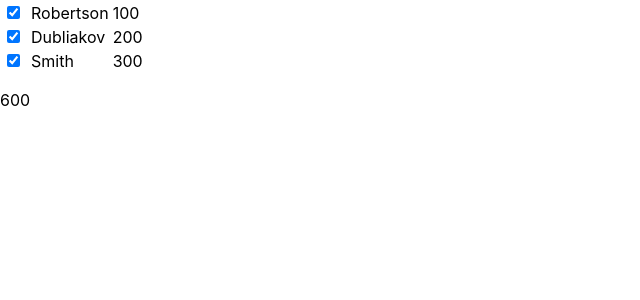
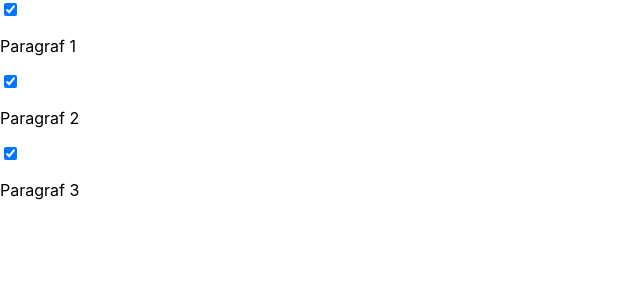
Before and after one commit to IrshakAnna-Mariia/LearnReact, a React (Create React App) app in the folder lesson_7/: page / in a window 1280 px wide. Shown: the top 300 px of the page, without its empty margins (0-640 px from the left). Built offline with nearby package versions, Linux system fonts and the light colour scheme.

Commit message:
Lesson_7. Task 3

```diff
--- a/lesson_7/src/App.js
+++ b/lesson_7/src/App.js
@@ -1,40 +1,23 @@
 import {useState} from 'react';
 
 function App() {
-  const [workers, setWorkers] = useState([
-    { name: 'John', lastName: 'Robertson', salary: 100, checked: true },
-    { name: 'David', lastName: 'Dubliakov', salary: 200, checked: true },
-    { name: 'Ben', lastName: 'Smith', salary: 300, checked: true },
-  ]);
-  const sum = workers.map(item => item.checked && item.salary).reduce((prev, curr) => prev + curr, 0);
+  const [texts, setTexts] = useState([
+    {text: 'Paragraf 1', visible: true},
+    {text: 'Paragraf 2', visible: true},
+    {text: 'Paragraf 3', visible: true},
+  ])
 
-  const handleChangeChecked = ({ target: { name } }) => {
-    setWorkers(prevWorkers => prevWorkers.map(item =>
-      item.name !== name ? item : { name, lastName: item.lastName, salary: item.salary, checked: !item.checked }));
-  }
+  const handleChangeVisible = ({target: {name}}) => setTexts(prevTexts =>
+    prevTexts.map(item => item.text !== name ? item : { text: name, visible: !item.visible}
+  ))
 
   return (
     <div>
-      <table>
-        <thead>
-          {workers.map(item => (
-            <tr key={item.lastName}>
-              <td>
-                <input
-                  type='checkbox'
-                  checked={item.checked}
-                  name={item.name}
-                  onChange={handleChangeChecked}
-                />
-              </td>
-              <td>{item.mane}</td>
-              <td>{item.lastName}</td>
-              <td>{item.salary}</td>
-            </tr>
-          ))}
-        </thead>
-      </table>
-      <p>{sum}</p>
+      {texts.map(item => <div key={item.text}>
+          <input type='checkbox' name={item.text} checked={item.visible} onChange={handleChangeVisible}/>
+          {item.visible && <p>{item.text}</p>}
+        </div>
+      )}
     </div>
   );
 }
```
